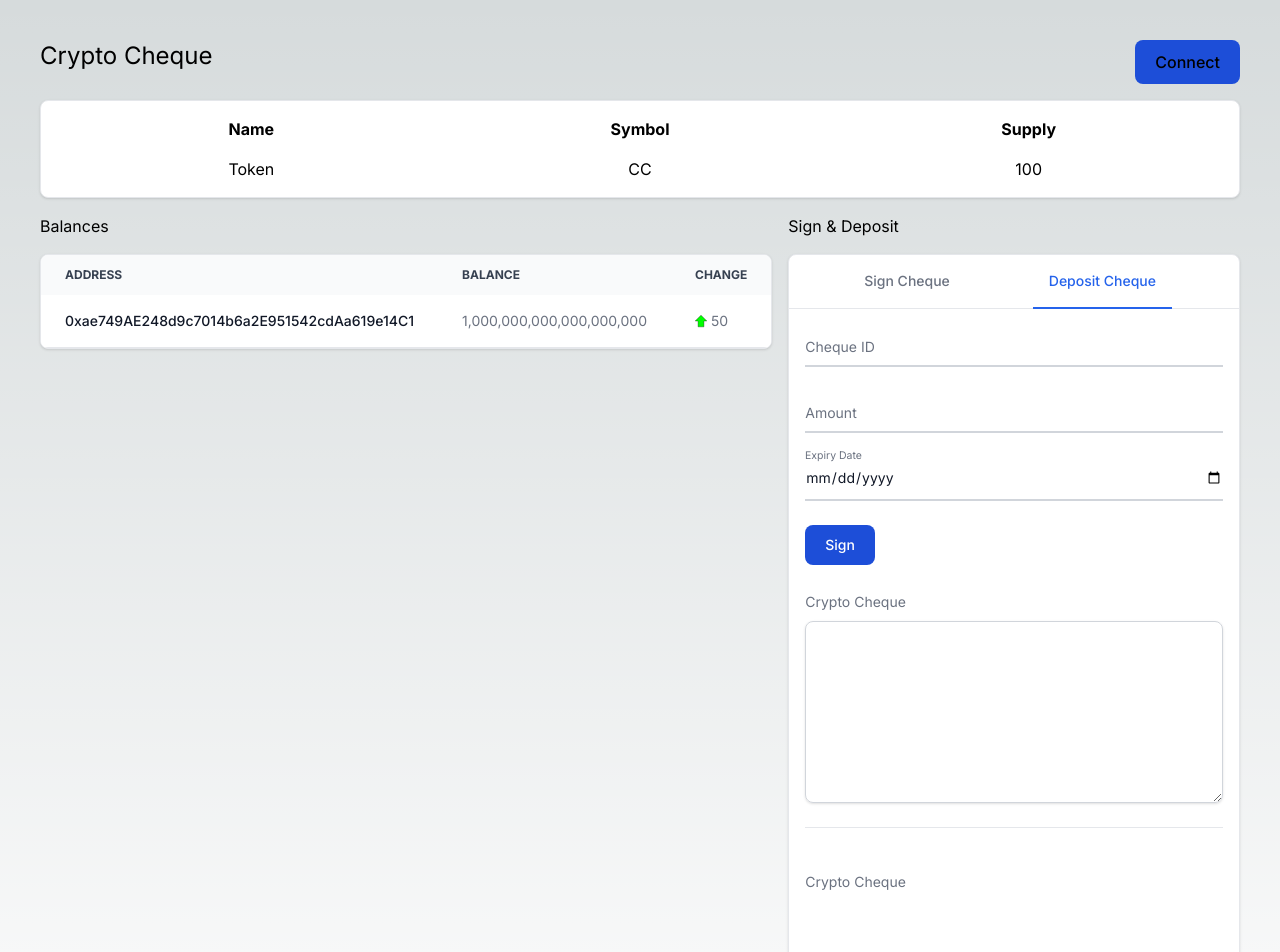
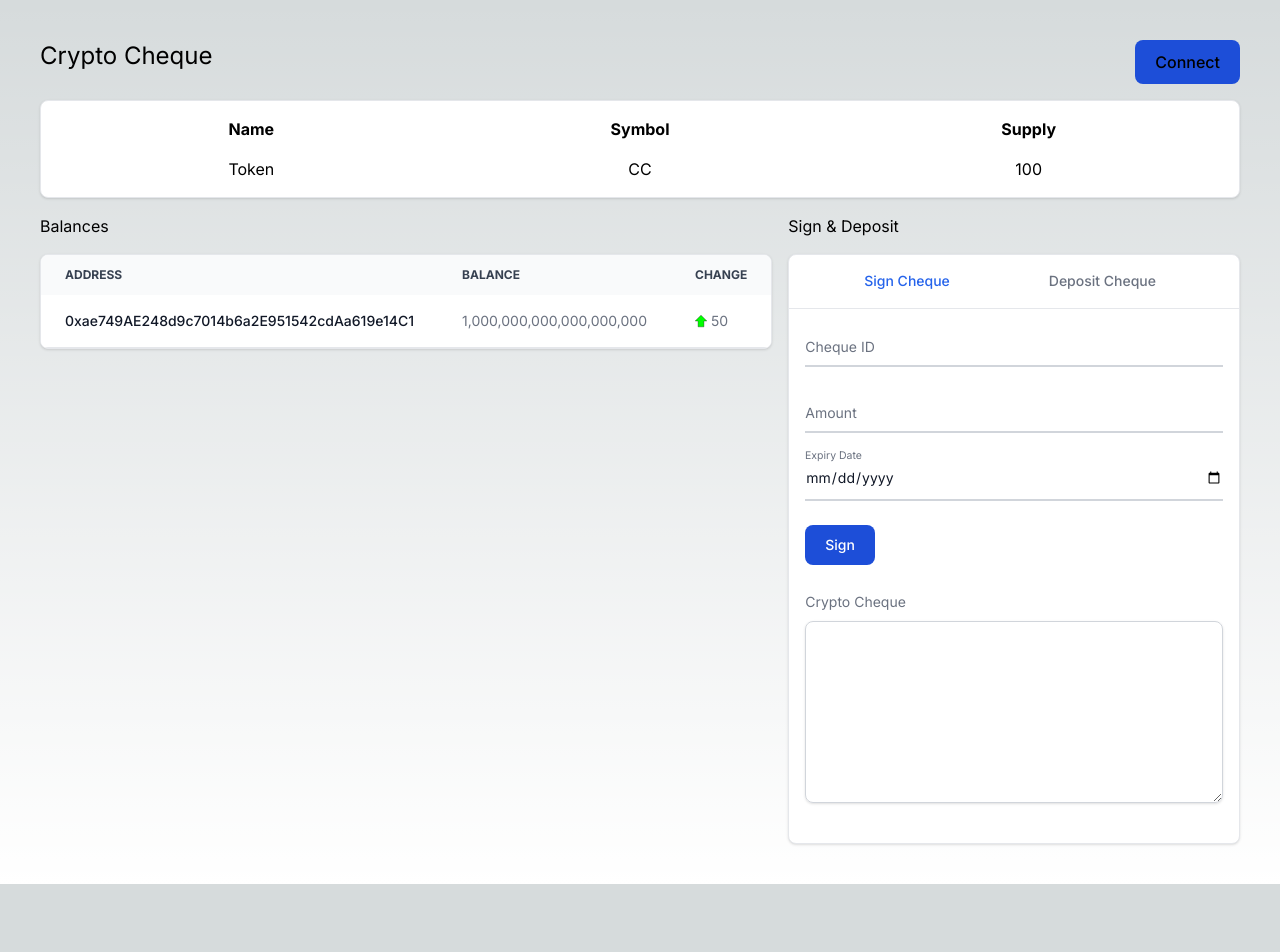
Before and after one commit to JustinFeng/crypto-cheque, a Next.js app in the folder dapp/: page / in a window 1280 px wide. Shown: the top 952 px of the page. After the commit the page ends 884 px from the top, so only its background shows below. Built offline with nearby package versions, Linux system fonts and the light colour scheme.

Commit message:
Switch form with tabs

```diff
--- a/dapp/src/app/page.tsx
+++ b/dapp/src/app/page.tsx
@@ -1,3 +1,5 @@
+'use client';
+
 import Balances from "@/components/balances";
 import Cheques from "@/components/cheques";
 import Header from "@/components/header";
--- a/dapp/src/components/cheques.tsx
+++ b/dapp/src/components/cheques.tsx
@@ -1,7 +1,23 @@
+import { useState } from "react";
 import DepositChequeForm from "./depositChequeForm";
 import SignChequeForm from "./signChequeForm";
 
 export default function Cheques() {
+  const [isSignTab, setIsSignTab] = useState(true);
+
+  const onSignTabClick = () => {
+    console.log("clicked");
+    setIsSignTab(true);
+  };
+  const onDepositTabClick = () => setIsSignTab(false);
+
+  let form;
+  if (isSignTab) {
+    form = <SignChequeForm />;
+  } else {
+    form = <DepositChequeForm />;
+  }
+
   return (
     <section className="flex flex-col gap-4 flex-1">
       <h2>Sign & Deposit</h2>
@@ -11,17 +27,24 @@ export default function Cheques() {
           <ul className="flex flex-wrap -mb-px justify-evenly">
             <li className="mr-2">
               <a
-                href="#"
-                className="inline-block p-4 border-b-2 border-transparent rounded-t-lg hover:text-gray-600 hover:border-gray-300 dark:hover:text-gray-300"
+                onClick={onSignTabClick}
+                className={`${
+                  isSignTab
+                    ? "active border-transparent text-blue-600 border-b-2 border-blue-600 dark:text-blue-500 dark:border-blue-500"
+                    : "hover:text-gray-600 hover:border-gray-300 dark:hover:text-gray-300 hover:border-b-2"
+                } inline-block p-4 rounded-t-lg cursor-pointer`}
               >
                 Sign Cheque
               </a>
             </li>
             <li className="mr-2">
               <a
-                href="#"
-                className="inline-block p-4 text-blue-600 border-b-2 border-blue-600 rounded-t-lg active dark:text-blue-500 dark:border-blue-500"
-                aria-current="page"
+                onClick={onDepositTabClick}
+                className={`${
+                  isSignTab
+                    ? "hover:text-gray-600 hover:border-gray-300 dark:hover:text-gray-300 hover:border-b-2"
+                    : "active border-transparent text-blue-600 border-b-2 border-blue-600 dark:text-blue-500 dark:border-blue-500"
+                } inline-block p-4 rounded-t-lg cursor-pointer`}
               >
                 Deposit Cheque
               </a>
@@ -29,11 +52,7 @@ export default function Cheques() {
           </ul>
         </div>
 
-        <div className="p-4">
-          <SignChequeForm />
-          <hr className="p-4"/>
-          <DepositChequeForm />
-        </div>
+        <div className="p-4">{form}</div>
       </div>
     </section>
   );
--- a/dapp/src/components/depositChequeForm.tsx
+++ b/dapp/src/components/depositChequeForm.tsx
@@ -19,7 +19,7 @@ export default function DepositChequeForm() {
       </div>
       <button
         type="submit"
-        className="mb-6 text-white bg-blue-700 hover:bg-blue-800 focus:ring-4 focus:outline-none focus:ring-blue-300 font-medium rounded-lg text-sm w-full sm:w-auto px-5 py-2.5 text-center dark:bg-blue-600 dark:hover:bg-blue-700 dark:focus:ring-blue-800"
+        className="text-white bg-blue-700 hover:bg-blue-800 focus:ring-4 focus:outline-none focus:ring-blue-300 font-medium rounded-lg text-sm w-full sm:w-auto px-5 py-2.5 text-center dark:bg-blue-600 dark:hover:bg-blue-700 dark:focus:ring-blue-800"
       >
         Deposit
       </button>
```
